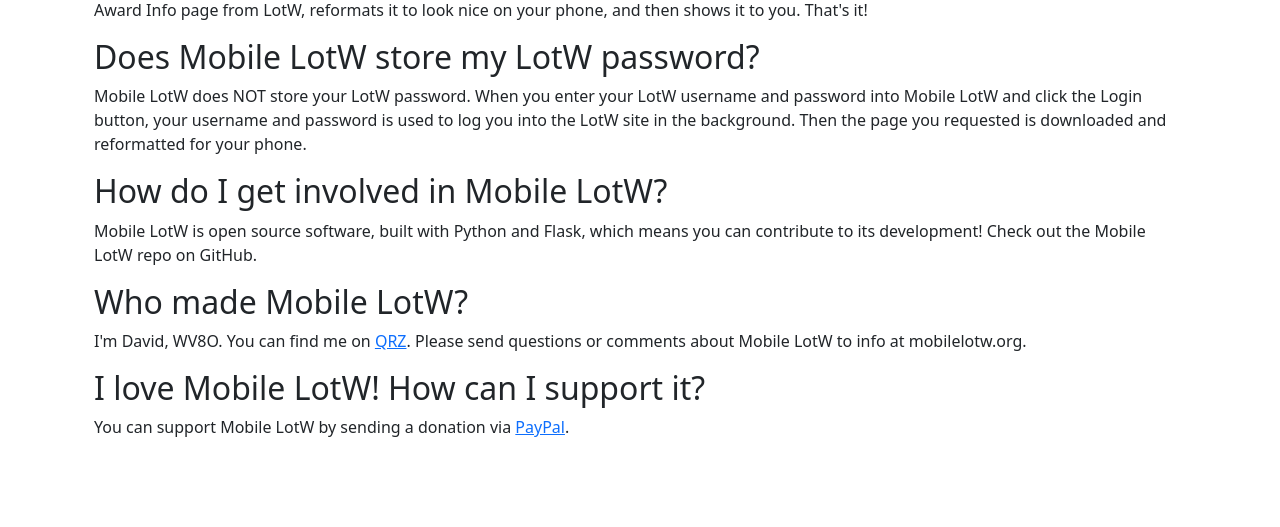
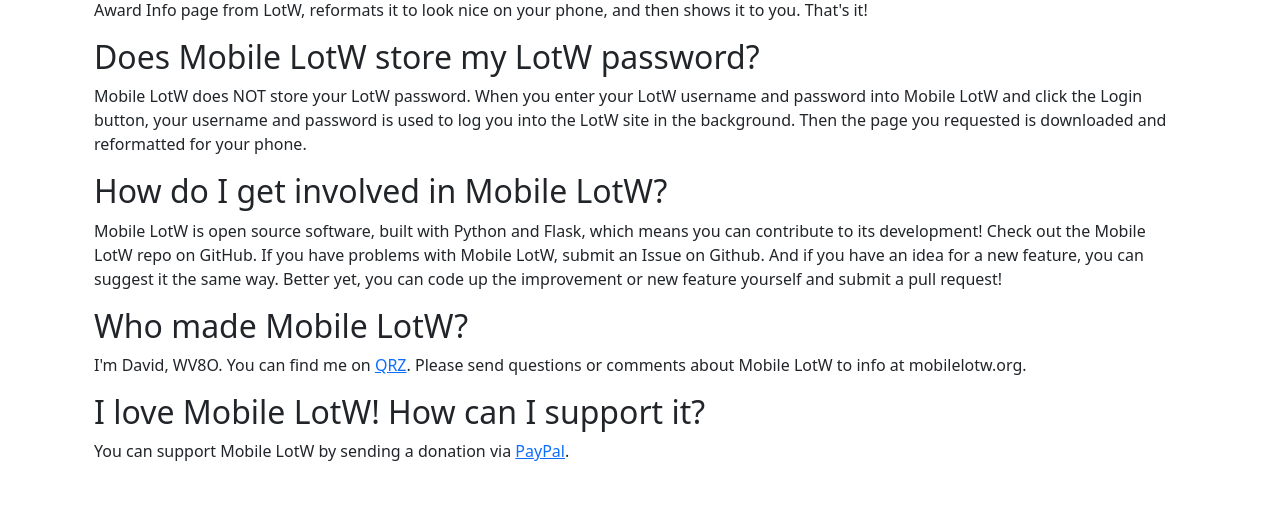
Before and after one commit to kalendar/mobile_lotw, a Flask app: page /about in a window 1280 px wide. Shown: the part 295-822 px from the top of the page. Before the commit the page ends 732 px from the top, so only its background shows below. Run offline with Flask 3, Linux system fonts and the light colour scheme; some libraries are stand-ins or nearby versions.

Commit message:
Updates to README and navbar.

```diff
--- a/templates/about.html
+++ b/templates/about.html
@@ -21,16 +21,14 @@
               into the LotW site in the background. Then the page you requested is downloaded and reformatted for
 		          your phone.</p>
 
-<!--//         <h2>What's next for Mobile LotW?</h2>
-               <p>I'm currently testing a new feature where Mobile LotW sends you an email when you receive a new QSL
-		           through LotW. Personally, I'm loving it. I'm trying to figure out how to make this available to
-		           Mobile LotW users in a way that doesn't break the bank.</p>
-//-->
-                <h2>How do I get involved in Mobile LotW?</h2>
-                <p>Mobile LotW is open source software, built with Python and Flask, which means you can
-                  contribute to its development! Check out the Mobile LotW repo on
-                  <a href="https://github.com/kalendar/mobile_lotw"></a>GitHub</a>.
-                </p>
+               <h2>How do I get involved in Mobile LotW?</h2>
+               <p>Mobile LotW is open source software, built with Python and Flask, which means you can
+               contribute to its development! Check out the Mobile LotW repo on
+               <a href="https://github.com/kalendar/mobile_lotw"></a>GitHub</a>. If you have problems with
+               Mobile LotW, submit an Issue on Github. And if you have an idea for a new feature, you can
+               suggest it the same way. Better yet, you can code up the improvement or new feature yourself
+               and submit a pull request!
+               </p>
 
 
               <h2>Who made Mobile LotW?</h2>
--- a/templates/index.html
+++ b/templates/index.html
@@ -40,7 +40,7 @@
                   <a class="nav-link" href="/waz">WAZ</a>
                   <a class="nav-link" href="/find">Find Call</a>
                   <a class="nav-link" href="/about">About Mobile LotW</a>
-                  <a class="nav-link" href="https://paypal.me/opencontent">Donate to Mobile LotW</a>
+                  <a class="nav-link" href="https://paypal.me/opencontent">Support Mobile LotW</a>
                   <a class="nav-link" href="/logout">Logout</a>
                 </div>
               </div>
```
